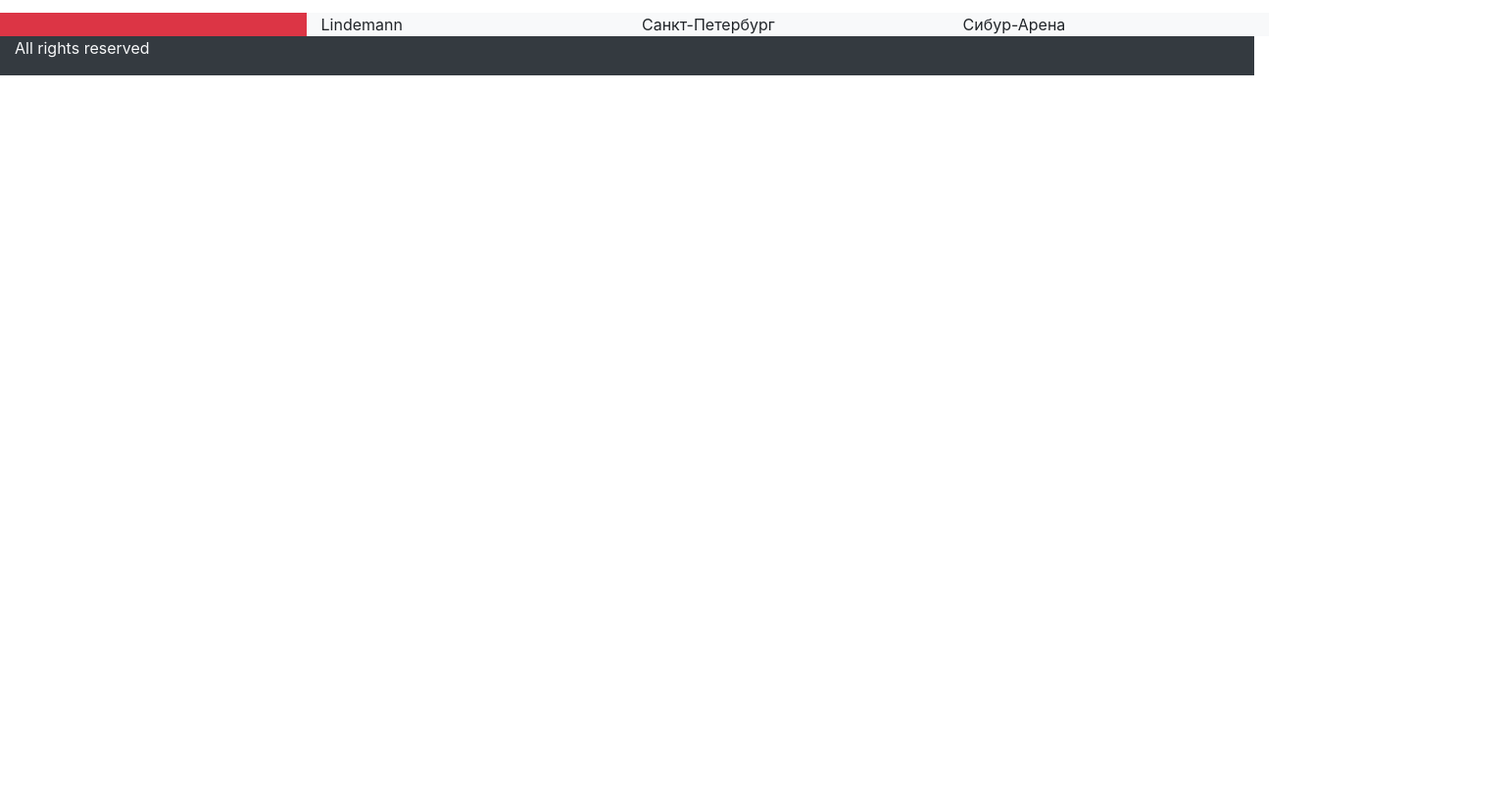
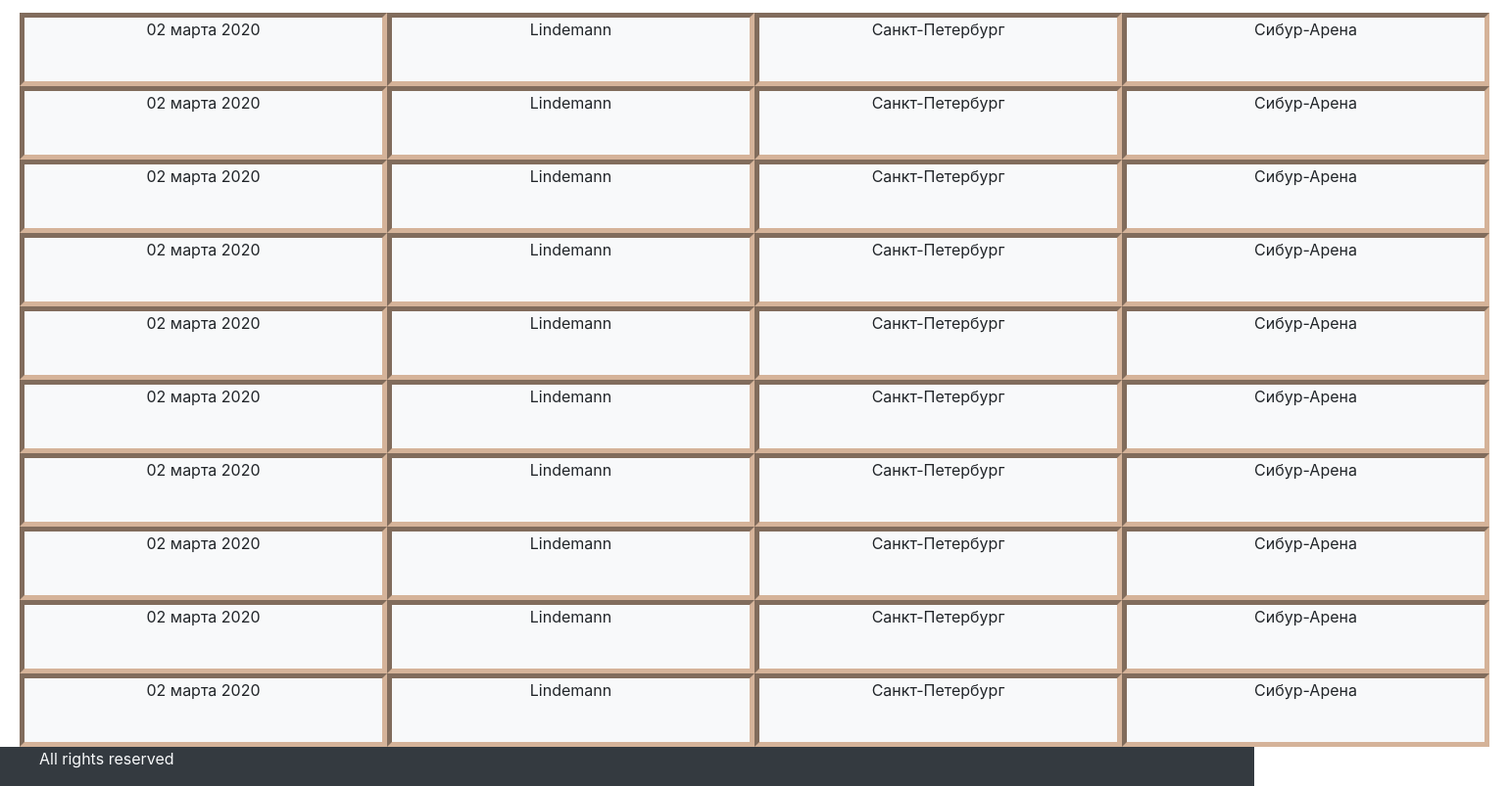
Before and after one commit to Vasya24/Metal-land-project, a plain HTML site: page shows.html in a window 1280 px wide. Shown: the part 164-967 px from the top of the page at 98% size, 1540 px wide, since content can reach past the window. Before the commit the page ends 800 px from the top, so only its background shows below. Drawn offline with nearby package versions, Linux system fonts and the light colour scheme; a script that the page names is missing.

Commit message:
Show-page layout began

```diff
--- a/css/shows.css
+++ b/css/shows.css
@@ -1,3 +1,7 @@
+html {
+    max-width: 100%
+}
+
 a:hover {
     text-decoration: none;
     color: inherit;
@@ -10,3 +14,19 @@ a {
 .logo-image {
     height: 55px;
 }
+
+.col-3,
+.bg-light {
+    border: 5px inset #d5b399;
+}
+
+.venue {
+    height: 75px;
+    text-align: center;
+}
+
+.row,
+.main {
+    margin-left: 10px;
+    width: 1500px;
+}
--- a/js/main.js
+++ b/js/main.js
@@ -6,12 +6,17 @@ window.onload = () => {
             crds[i].style.cursor = 'pointer';
             crds[i].style.height = '250px';
             crds[i].querySelector('.card-img-top').style.filter = 'blur(3px) brightness(25%)';
+            // crds[i].addEventListener('DOMContentLoaded', function() {
+            //     crds[i].querySelector('.card-text').style.visibility = 'visible'
+            // });
 
         };
         crds[i].onmouseout = () => {
             crds[i].style.boxShadow = '0 0 10px rgba(0, 0, 0, 0.5)';
             crds[i].style.height = '177px';
             crds[i].querySelector('.card-img-top').style.filter = 'brightness(25%)';
+            // crds[i].querySelector('.card-text').ready(style.visibility = 'hidden');
         }
     }
+    let
 }
--- a/js/shows.js
+++ /dev/null
@@ -1,6 +0,0 @@
-window.onload = function() {
-    let date = new this.Date;
-    let d = document.getElementById('date');
-
-    d.innerHTML("Здесь будет дата");
-}
--- a/shows.html
+++ b/shows.html
@@ -7,7 +7,7 @@
     <meta name="viewport" content="width=device-width, initial-scale=1, shrink-to-fit=no">
     <link href="css/bootstrap.min.css" rel="stylesheet">
     <link href="css/shows.css" rel="stylesheet">
-    <title>Главная</title>
+    <title>Афиша</title>
     <script src="js/shows.js"></script>
 </head>
 
@@ -20,14 +20,14 @@
             </button>
             <div class="collapse navbar-collapse" id="navbarCollapse">
                 <ul class="navbar-nav mr-auto">
-                    <li class="nav-item active">
-                        <a class="nav-link" href="index.html">Главная<span class="sr-only">(current)</span></a>
+                    <li class="nav-item">
+                        <a class="nav-link" href="index.html">Главная</a>
                     </li>
                     <li class="nav-item">
-                        <a class="nav-link" href="news.html">Новости</a>
+                        <a class="nav-link" href="na.html">Новости</a>
                     </li>
                     <li class="nav-item">
-                        <a class="nav-link" href="na.html">Концерты</a>
+                        <a class="nav-link active" href="na.html">Концерты<span class="sr-only">(current)</span></a>
                     </li>
                     <li class="nav-item">
                         <a class="nav-link" href="na.html">Исполнители</a>
@@ -43,22 +43,150 @@
     <main>
         <h1><a href="shows.html">Концерты</a></h1>
         <p>Афиша грядущих концертов</p>
-        <div class="row">
-            <div class="col-3 bg-danger">
-                <div id="date"></div>
+        <section class="row main">
+            <div class="row venue">
+                <div class="col-3 bg-light">
+                    <div class="date">02 марта 2020</div>
+                </div>
+                <div class="col-3 bg-light">
+                    <div class="artist">Lindemann</div>
+                </div>
+                <div class="col-3 bg-light">
+                    <div class="city">Санкт-Петербург</div>
+                </div>
+                <div class="col-3 bg-light align-middle">
+                    <div class="place">Сибур-Арена</div>
+                </div>
             </div>
-            <div class="col-3 bg-light">
-                <div id="artist">Lindemann</div>
+            <div class="row venue">
+                <div class="col-3 bg-light">
+                    <div class="date">02 марта 2020</div>
+                </div>
+                <div class="col-3 bg-light">
+                    <div class="artist">Lindemann</div>
+                </div>
+                <div class="col-3 bg-light">
+                    <div class="city">Санкт-Петербург</div>
+                </div>
+                <div class="col-3 bg-light">
+                    <div class="place">Сибур-Арена</div>
+                </div>
             </div>
-            <div class="col-3 bg-light">
-                <div id="city">Санкт-Петербург</div>
+            <div class="row venue">
+                <div class="col-3 bg-light">
+                    <div class="date">02 марта 2020</div>
+                </div>
+                <div class="col-3 bg-light">
+                    <div class="artist">Lindemann</div>
+                </div>
+                <div class="col-3 bg-light">
+                    <div class="city">Санкт-Петербург</div>
+                </div>
+                <div class="col-3 bg-light">
+                    <div class="place">Сибур-Арена</div>
+                </div>
             </div>
-            <div class="col-3 bg-light">
-                <div id="place">Сибур-Арена</div>
+            <div class="row venue">
+                <div class="col-3 bg-light">
+                    <div class="date">02 марта 2020</div>
+                </div>
+                <div class="col-3 bg-light">
+                    <div class="artist">Lindemann</div>
+                </div>
+                <div class="col-3 bg-light">
+                    <div class="city">Санкт-Петербург</div>
+                </div>
+                <div class="col-3 bg-light">
+                    <div class="place">Сибур-Арена</div>
+                </div>
             </div>
-        </div>
+            <div class="row venue">
+                <div class="col-3 bg-light">
+                    <div class="date">02 марта 2020</div>
+                </div>
+                <div class="col-3 bg-light">
+                    <div class="artist">Lindemann</div>
+                </div>
+                <div class="col-3 bg-light">
+                    <div class="city">Санкт-Петербург</div>
+                </div>
+                <div class="col-3 bg-light">
+                    <div class="place">Сибур-Арена</div>
+                </div>
+            </div>
+            <div class="row venue">
+                <div class="col-3 bg-light">
+                    <div class="date">02 марта 2020</div>
+                </div>
+                <div class="col-3 bg-light">
+                    <div class="artist">Lindemann</div>
+                </div>
+                <div class="col-3 bg-light">
+                    <div class="city">Санкт-Петербург</div>
+                </div>
+                <div class="col-3 bg-light">
+                    <div class="place">Сибур-Арена</div>
+                </div>
+            </div>
+            <div class="row venue">
+                <div class="col-3 bg-light">
+                    <div class="date">02 марта 2020</div>
+                </div>
+                <div class="col-3 bg-light">
+                    <div class="artist">Lindemann</div>
+                </div>
+                <div class="col-3 bg-light">
+                    <div class="city">Санкт-Петербург</div>
+                </div>
+                <div class="col-3 bg-light">
+                    <div class="place">Сибур-Арена</div>
+                </div>
+            </div>
+            <div class="row venue">
+                <div class="col-3 bg-light">
+                    <div class="date">02 марта 2020</div>
+                </div>
+                <div class="col-3 bg-light">
+                    <div class="artist">Lindemann</div>
+                </div>
+                <div class="col-3 bg-light">
+                    <div class="city">Санкт-Петербург</div>
+                </div>
+                <div class="col-3 bg-light">
+                    <div class="place">Сибур-Арена</div>
+                </div>
+            </div>
+            <div class="row venue">
+                <div class="col-3 bg-light">
+                    <div class="date">02 марта 2020</div>
+                </div>
+                <div class="col-3 bg-light">
+                    <div class="artist">Lindemann</div>
+                </div>
+                <div class="col-3 bg-light">
+                    <div class="city">Санкт-Петербург</div>
+                </div>
+                <div class="col-3 bg-light">
+                    <div class="place">Сибур-Арена</div>
+                </div>
+            </div>
+            <div class="row venue">
+                <div class="col-3 bg-light">
+                    <div class="date">02 марта 2020</div>
+                </div>
+                <div class="col-3 bg-light">
+                    <div class="artist">Lindemann</div>
+                </div>
+                <div class="col-3 bg-light">
+                    <div class="city">Санкт-Петербург</div>
+                </div>
+                <div class="col-3 bg-light">
+                    <div class="place">Сибур-Арена</div>
+                </div>
+            </div>
 
-        </div>
+
+        </section>
     </main>
 
 
@@ -73,7 +201,7 @@
 
     <script src="https://code.jquery.com/jquery-3.4.1.slim.min.js" integrity="sha384-J6qa4849blE2+poT4WnyKhv5vZF5SrPo0iEjwBvKU7imGFAV0wwj1yYfoRSJoZ+n" crossorigin="anonymous"></script>
     <script src="https://cdn.jsdelivr.net/npm/popper.js@1.16.0/dist/umd/popper.min.js" integrity="sha384-Q6E9RHvbIyZFJoft+2mJbHaEWldlvI9IOYy5n3zV9zzTtmI3UksdQRVvoxMfooAo" crossorigin="anonymous"></script>
-    <!-- <script src="js/bootstrap.min.js"></script> -->
+    <script src="js/bootstrap.min.js"></script>
 
 </body>
 
```
Also changed, not shown: css/style.css (+3 -7 lines), index.html (+3 -3 lines).
